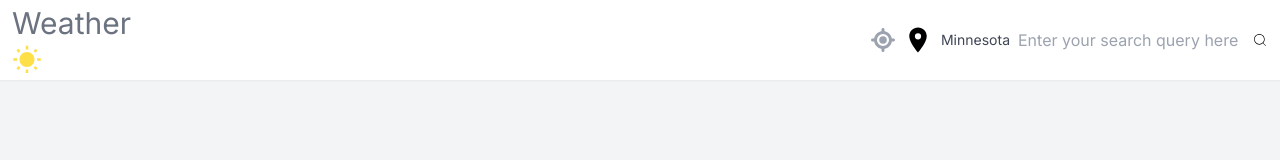
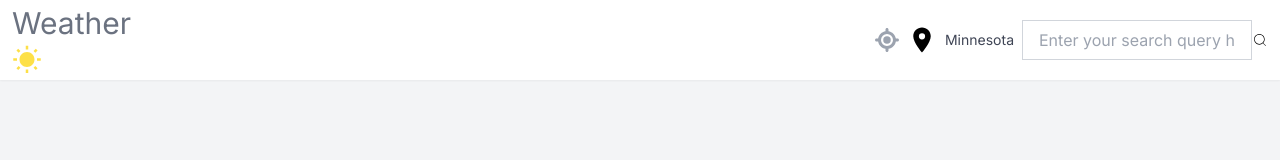
Before and after one commit to lavollmer/web-react-app, a Next.js app: page / in a window 1280 px wide. Shown: the top 160 px of the page. Built offline with nearby package versions, Linux system fonts and the light colour scheme.

Commit message:
added styling notes and styling to SearchBox

```diff
--- a/src/components/SearchBox.tsx
+++ b/src/components/SearchBox.tsx
@@ -10,7 +10,20 @@ type Props = { placeholder: string };
 export default function SearchBox({ placeholder }: Props) {
   return (
     <form className="flex relative items-center justify-center h-10">
-      <input placeholder={placeholder} />
+      <input
+        type="text"
+        placeholder={placeholder}
+        // px-4: Sets the horizontal padding of the element to 4 units.
+        // py-2: Sets the vertical padding of the element to 2 units.
+        // w-[230px]: Sets the width of the element to a fixed value of 230 pixels.
+        // border: Adds a border to the element.
+        // border-gray-300: Sets the color of the border to a shade of gray (specifically, gray-300).
+        // rounded-1-md: Applies a medium level of border radius to round the corners of the element.
+        // focus:outline-none: Removes the outline when the element is in focus.
+        // focus:border-blue-500: Sets the border color to blue-500 when the element is in focus.
+        // h-full: Sets the height of the element to 100% of its parent container.
+        className="px-4 py-2 w-[230px] border border-gray-300 rounded-1-md focus:outline-none focus:border-blue-500 h-full"
+      />
       <button>
         <CiSearch />
       </button>
```
